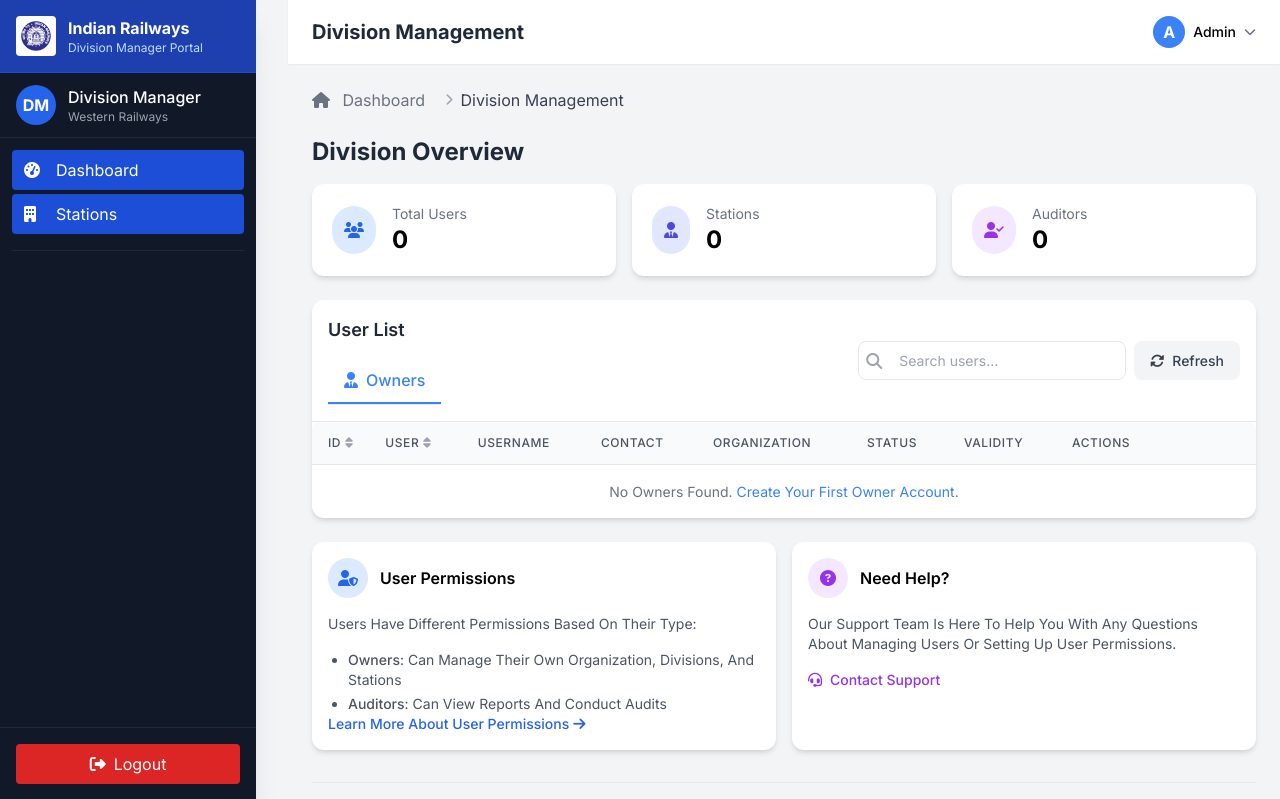
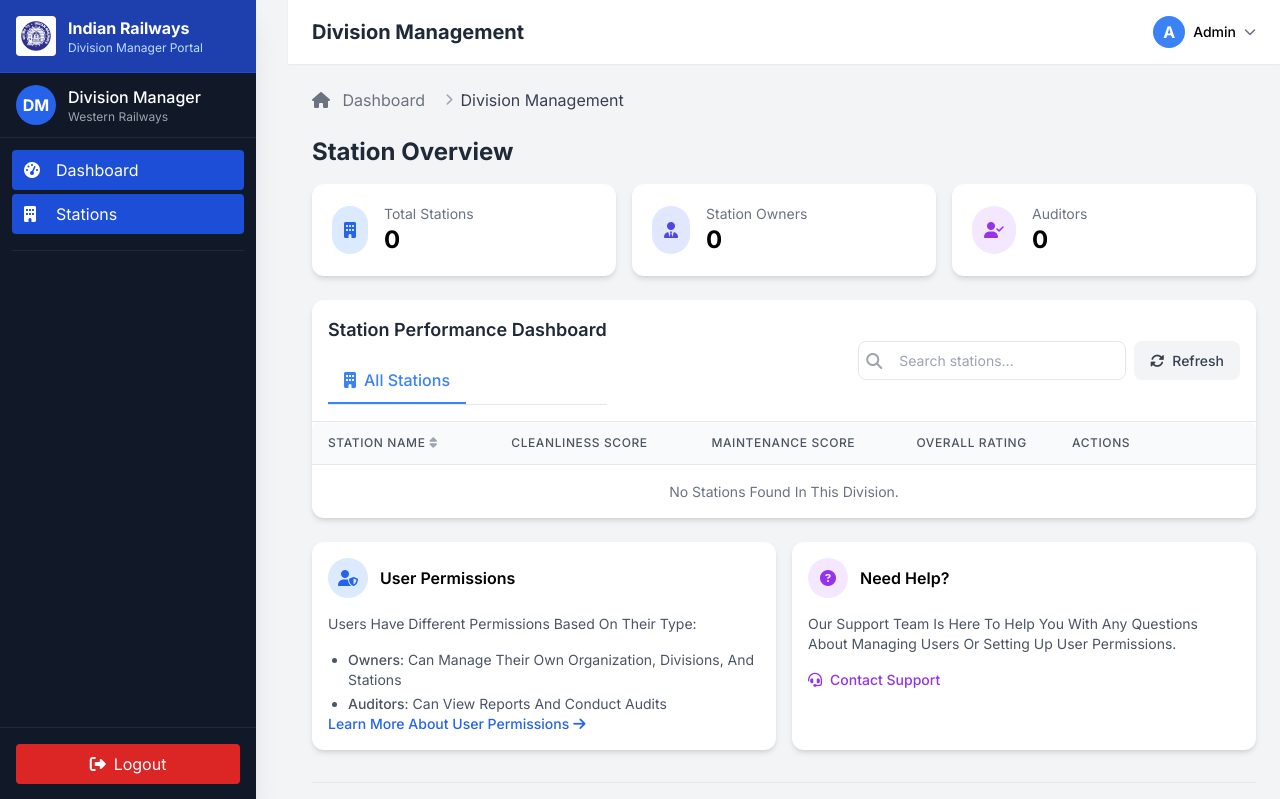
Before and after one commit to gusainakhil/all_in_one_pmc, a PHP site: page /division/list-station.php in a window 1280 px wide. Shown: the top 799 px of the page. Run offline with PHP 8.4, Linux system fonts and the light colour scheme; tables that the repository leaves empty or names only in its code hold one stand-in row (values such as "Sample post"); some libraries are stand-ins or nearby versions.

Commit message:
first commit

```diff
--- a/division/list-station.php
+++ b/division/list-station.php
@@ -9,27 +9,21 @@ $userType = isset($_GET['type']) ? $_GET['type'] : 'owner';
 $validUserTypes = ['owner', 'auditor', 'all'];
 if (!in_array($userType, $validUserTypes)) $userType = 'owner';
 
-// Build the query based on filters
-$sql = "SELECT u.userId, u.db_valid, u.db_valid_from, u.db_userLoginName, u.db_username, u.db_phone,
-        u.db_email, u.reportType, u.OrgID, u.DivisionId, u.StationId, u.login_token, u.db_usertype,
+// Build the query to fetch stations with user information for dashboard access
+$sql = "SELECT DISTINCT s.stationId, s.stationName, u.login_token, u.db_userLoginName, u.db_username,
         o.db_Orgname as organization_name,
-        d.DivisionName as division_name,
-        s.stationName as station_name
-        FROM baris_userlogin u
+        d.DivisionName as division_name
+        FROM baris_station s
+        LEFT JOIN baris_userlogin u ON s.stationId = u.StationId AND u.db_usertype = 'owner'
         LEFT JOIN baris_organization o ON u.OrgID = o.OrgID
-        LEFT JOIN baris_division d ON u.DivisionId = d.DivisionId
-        LEFT JOIN baris_station s ON u.StationId = s.stationId
-        WHERE u.DivisionId = $division_id";
+        LEFT JOIN baris_division d ON s.DivisionId = d.DivisionId
+        WHERE s.DivisionId = $division_id";
 
-// Apply user type filter
-if ($userType !== 'all') {
-    $sql .= " AND u.db_usertype = '$userType'";
-}
-
-$sql .= " ORDER BY u.userId DESC";
+$sql .= " ORDER BY s.stationId ASC";
 $result = $conn->query($sql);
 
-// Count total users by type
+// Count total stations and users by type
+$countStations = $conn->query("SELECT COUNT(*) as count FROM baris_station WHERE DivisionId = $division_id")->fetch_assoc()['count'];
 $countOwners = $conn->query("SELECT COUNT(*) as count FROM baris_userlogin WHERE db_usertype = 'owner' AND DivisionId = $division_id")->fetch_assoc()['count'];
 $countAuditors = $conn->query("SELECT COUNT(*) as count FROM baris_userlogin WHERE db_usertype = 'auditor' AND DivisionId = $division_id")->fetch_assoc()['count'];
 $countAllUsers = $countOwners + $countAuditors;
@@ -301,17 +295,17 @@ $searchTerm = isset($_GET['search']) ? trim($_GET['search']) : '';
 
             <!-- Overview Section -->
             <div class="mb-6">
-                <h2 class="text-2xl font-bold text-gray-800 mb-4">Division Overview</h2>
+                <h2 class="text-2xl font-bold text-gray-800 mb-4">Station Overview</h2>
 
                 <div class="grid grid-cols-1 md:grid-cols-3 gap-4 mb-6">
                     <div class="card p-5">
                         <div class="flex items-center">
                             <div class="rounded-full bg-blue-100 p-3 mr-4">
-                                <i class="fas fa-users text-blue-600"></i>
+                                <i class="fas fa-building text-blue-600"></i>
                             </div>
                             <div>
-                                <p class="text-gray-500 text-sm">Total Users</p>
-                                <h3 class="text-2xl font-bold"><?php echo $countAllUsers; ?></h3>
+                                <p class="text-gray-500 text-sm">Total Stations</p>
+                                <h3 class="text-2xl font-bold"><?php echo $countStations; ?></h3>
                             </div>
                         </div>
                     </div>
@@ -322,7 +316,7 @@ $searchTerm = isset($_GET['search']) ? trim($_GET['search']) : '';
                                 <i class="fas fa-user-tie text-indigo-600"></i>
                             </div>
                             <div>
-                                <p class="text-gray-500 text-sm">Stations</p>
+                                <p class="text-gray-500 text-sm">Station Owners</p>
                                 <h3 class="text-2xl font-bold"><?php echo $countOwners; ?></h3>
                             </div>
                         </div>
@@ -342,36 +336,30 @@ $searchTerm = isset($_GET['search']) ? trim($_GET['search']) : '';
                 </div>
             </div>
 
-            <!-- User List -->
+            <!-- Station List -->
             <div class="card mb-6">
                 <div class="p-4 border-b border-gray-200">
                     <div class="flex flex-col md:flex-row md:items-center md:justify-between">
                         <div class="mb-4 md:mb-0">
-                            <h3 class="text-lg font-semibold text-gray-800 mb-3">User List</h3>
+                            <h3 class="text-lg font-semibold text-gray-800 mb-3">Station Performance Dashboard</h3>
 
                             <!-- Tabs -->
                             <div class="flex border-b">
-                                <a href="?type=owner" class="tab-button <?php echo $userType === 'owner' ? 'active' : ''; ?>">
-                                    <i class="fas fa-user-tie mr-2"></i>Owners
+                                <a href="?type=stations" class="tab-button active">
+                                    <i class="fas fa-building mr-2"></i>All Stations
                                 </a>
-                                <!--<a href="?type=auditor" class="tab-button <?php echo $userType === 'auditor' ? 'active' : ''; ?>">-->
-                                <!--    <i class="fas fa-user-check mr-2"></i>Auditors-->
-                                <!--</a>-->
-                                <!--<a href="?type=all" class="tab-button <?php echo $userType === 'all' ? 'active' : ''; ?>">-->
-                                <!--    <i class="fas fa-users mr-2"></i>All Users-->
-                                <!--</a>-->
                             </div>
                         </div>
 
                         <div class="flex flex-col sm:flex-row gap-2">
                             <div class="relative">
                                 <form action="" method="GET" id="searchForm">
-                                    <input type="hidden" name="type" value="<?php echo $userType; ?>">
+                                    <input type="hidden" name="type" value="stations">
                                     <input
                                         type="text"
                                         name="search"
                                         id="searchInput"
-                                        placeholder="Search users..."
+                                        placeholder="Search stations..."
                                         class="search-input"
                                         value="<?php echo htmlspecialchars($searchTerm); ?>"
                                     >
@@ -393,31 +381,17 @@ $searchTerm = isset($_GET['search']) ? trim($_GET['search']) : '';
                     <table>
                         <thead>
                             <tr>
-                                <th width="50">
+                                <th>
                                     <div class="flex items-center">
-                                        <span>ID</span>
+                                        <span>Station Name</span>
                                         <button class="ml-1 text-gray-400 hover:text-gray-600">
                                             <i class="fas fa-sort"></i>
                                         </button>
                                     </div>
                                 </th>
-                                <th>
-                                    <div class="flex items-center">
-                                        <span>User</span>
-                                        <button class="ml-1 text-gray-400 hover:text-gray-600">
-                                            <i class="fas fa-sort"></i>
-                                        </button>
-                                    </div>
-                                </th>
-                                <th>
-                                    <div class="flex items-center">
-                                        <span>Username</span>
-                                    </div>
-                                </th>
-                                <th>Contact</th>
-                                <th>Organization</th>
-                                <th>Status</th>
-                                <th>Validity</th>
+                                <th class="text-center">Cleanliness Score</th>
+                                <th class="text-center">Maintenance Score</th>
+                                <th class="text-center">Overall Rating</th>
                                 <th width="200">Actions</th>
                             </tr>
                         </thead>
@@ -428,62 +402,50 @@ $searchTerm = isset($_GET['search']) ? trim($_GET['search']) : '';
                                 while ($row = $result->fetch_assoc()) {
                                     // Skip if searching and no match
                                     if ($searchTerm !== '') {
-                                        $searchIn = $row['db_userLoginName'] . ' ' . $row['db_username'] . ' ' . $row['db_email'];
+                                        $searchIn = $row['stationName'] . ' ' . $row['organization_name'];
                                         if (stripos($searchIn, $searchTerm) === false) {
                                             continue;
                                         }
                                     }
 
-                                    // Check if user account is active or expired
-                                    $validDate = strtotime($row['db_valid']);
-                                    $isActive = $validDate > time();
-                                    $statusBadge = $isActive
-                                        ? '<span class="user-status-badge active-badge"><i class="fas fa-check-circle mr-1"></i> Active</span>'
-                                        : '<span class="user-status-badge expired-badge"><i class="fas fa-times-circle mr-1"></i> Expired</span>';
+                                    // Generate random performance scores for demonstration
+                                    $cleanlinessScore = rand(75, 95);
+                                    $maintenanceScore = rand(80, 92);
+                                    $overallRating = rand(78, 90);
 
-                                    // Format the validity dates
-                                    $validFrom = date('M d, Y', strtotime($row['db_valid_from']));
-                                    $validTo = date('M d, Y', strtotime($row['db_valid']));
+                                    // Determine color based on score ranges
+                                    function getScoreColor($score) {
+                                        if ($score < 80) return 'text-red-600';
+                                        if ($score >= 80 && $score <= 85) return 'text-yellow-600';
+                                        return 'text-green-600';
+                                    }
 
-                                    echo "<tr class='user-row'>";
-                                    echo "<td>" . htmlspecialchars($row['userId']) . "</td>";
-                                    echo "<td>
-                                            <div>
-                                                <div class='font-medium'>" . htmlspecialchars($row['db_userLoginName']) . "</div>
-                                                <div class='text-gray-500 text-xs'>" . htmlspecialchars($row['db_usertype']) . "</div>
-                                            </div>
+                                    echo "<tr class='station-row'>";
+                                    echo "<td class='px-4 md:px-6 py-4 whitespace-nowrap text-sm font-medium'>" . htmlspecialchars($row['stationName']) . "</td>";
+                                    echo "<td class='px-4 md:px-6 py-4 whitespace-nowrap text-sm text-center'>
+                                            <span class='" . getScoreColor($cleanlinessScore) . " font-medium'>" . $cleanlinessScore . "%</span>
                                           </td>";
-                                    echo "<td>" . htmlspecialchars($row['db_username']) . "</td>";
-                                    echo "<td>
-                                            <div>
-                                                <div>" . htmlspecialchars($row['db_email']) . "</div>
-                                                <div class='text-gray-500 text-xs'>" . htmlspecialchars($row['db_phone']) . "</div>
-                                            </div>
+                                    echo "<td class='px-4 md:px-6 py-4 whitespace-nowrap text-sm text-center'>
+                                            <span class='" . getScoreColor($maintenanceScore) . " font-medium'>" . $maintenanceScore . "%</span>
                                           </td>";
-                                    echo "<td>
-                                            <div>
-                                                <div>" . htmlspecialchars($row['organization_name'] ?: 'Not assigned') . "</div>
-                                                <div class='text-gray-500 text-xs'>" .
-                                                    ($row['division_name'] ? htmlspecialchars($row['division_name']) : 'No Division') .
-                                                    ($row['station_name'] ? ' / ' . htmlspecialchars($row['station_name']) : '') .
-                                                "</div>
-                                            </div>
+                                    echo "<td class='px-4 md:px-6 py-4 whitespace-nowrap text-sm text-center'>
+                                            <span class='" . getScoreColor($overallRating) . " font-medium'>" . $overallRating . "%</span>
                                           </td>";
-                                    echo "<td>" . $statusBadge . "</td>";
-                                    echo "<td>
-                                            <div>
-                                                <div class='text-xs text-gray-500'>From: " . $validFrom . "</div>
-                                                <div class='text-xs " . ($isActive ? 'text-gray-500' : 'text-red-500 font-medium') . "'>To: " . $validTo . "</div>
-                                            </div>
-                                          </td>";
-                                    echo "<td>
-                                            <div class='flex space-x-2'>
-                                                <a href='../dashboard/user-dashboard/index.php?token=" . $row['login_token'] . "' target='_blank' class='btn btn-login' title='Login as this user'>
-                                                    <i class='fas fa-sign-in-alt'></i>
-                                                </a>
+                                    echo "<td class='px-4 md:px-6 py-4 whitespace-nowrap text-sm'>
+                                            <div class='flex space-x-2'>";
 
+                                    // Show dashboard link only if station has an owner with login token
+                                    if ($row['login_token']) {
+                                        echo "<a href='../dashboard/user-dashboard/index.php?token=" . $row['login_token'] . "' target='_blank' class='btn btn-login' title='Open Station Dashboard'>
+                                                <i class='fas fa-sign-in-alt'></i>
+                                              </a>";
+                                    } else {
+                                        echo "<span class='btn bg-gray-200 text-gray-500 cursor-not-allowed' title='No owner assigned'>
+                                                <i class='fas fa-sign-in-alt'></i>
+                                              </span>";
+                                    }
 
-                                            </div>
+                                    echo "</div>
                                           </td>";
                                     echo "</tr>";
                                     $counter++;
@@ -491,17 +453,11 @@ $searchTerm = isset($_GET['search']) ? trim($_GET['search']) : '';
 
                                 // If search was performed but no results found
                                 if ($searchTerm !== '' && $counter === 1) {
-                                    echo "<tr><td colspan='8' class='py-4 text-center text-gray-500'>No users found matching '<strong>" . htmlspecialchars($searchTerm) . "</strong>'. <a href='?type=$userType' class='text-blue-500 hover:underline'>Clear search</a></td></tr>";
+                                    echo "<tr><td colspan='5' class='py-4 text-center text-gray-500'>No stations found matching '<strong>" . htmlspecialchars($searchTerm) . "</strong>'. <a href='?type=stations' class='text-blue-500 hover:underline'>Clear search</a></td></tr>";
                                 }
                             } else {
-                                echo "<tr><td colspan='8' class='py-4 text-center text-gray-500'>";
-                                if ($userType === 'owner') {
-                                    echo "No owners found. <a href='create-user.php' class='text-blue-500 hover:underline'>Create your first owner account</a>.";
-                                } elseif ($userType === 'auditor') {
-                                    echo "No auditors found. <a href='create-user.php' class='text-blue-500 hover:underline'>Create your first auditor account</a>.";
-                                } else {
-                                    echo "No users found. <a href='create-user.php' class='text-blue-500 hover:underline'>Create your first user</a>.";
-                                }
+                                echo "<tr><td colspan='5' class='py-4 text-center text-gray-500'>";
+                                echo "No stations found in this division.";
                                 echo "</td></tr>";
                             }
                             ?>
@@ -625,7 +581,7 @@ $searchTerm = isset($_GET['search']) ? trim($_GET['search']) : '';
         const searchTerm = this.value.toLowerCase();
         if (searchTerm.length < 2) return; // Only search when at least 2 characters
 
-        const rows = document.querySelectorAll('.user-row');
+        const rows = document.querySelectorAll('.station-row');
         rows.forEach(row => {
             const text = row.textContent.toLowerCase();
             if (text.includes(searchTerm)) {
```
Also changed, not shown: division/dashboard.php (+152 -132 lines).
